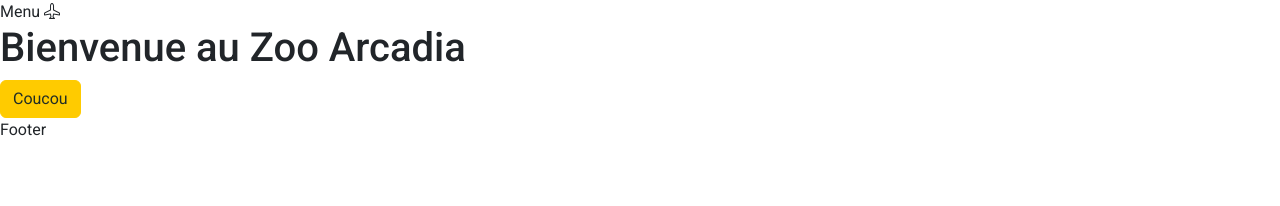
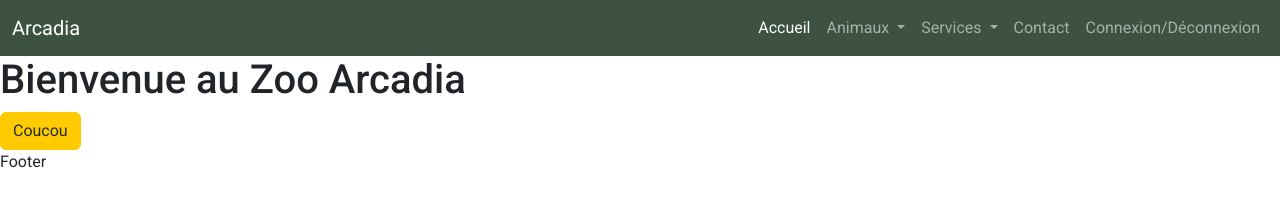
Before and after one commit to Imane-imz/ArcadiaZoo-FrontEnd, a website with bundled scripts: page index.html in a window 1280 px wide. Built offline with nearby package versions, Linux system fonts and the light colour scheme; files whose address does not match are found by name.

Commit message:
Add Navbar

```diff
--- a/index.html
+++ b/index.html
@@ -14,7 +14,48 @@
 </head>
 <body>
 
-    <header>Menu <i class="bi bi-airplane"></i></header>
+    <header>
+        <nav class="navbar navbar-expand-lg bg-dark" data-bs-theme="dark">
+            <div class="container-fluid">
+              <a class="navbar-brand" href="/">Arcadia</a>
+              <button class="navbar-toggler" type="button" data-bs-toggle="collapse" data-bs-target="#navbarSupportedContent" aria-controls="navbarSupportedContent" aria-expanded="false" aria-label="Toggle navigation">
+                <span class="navbar-toggler-icon"></span>
+              </button>
+              <div class="collapse navbar-collapse" id="navbarSupportedContent">
+                <ul class="navbar-nav ms-auto mb-2 mb-lg-0">
+                  <li class="nav-item">
+                    <a class="nav-link active" href="/">Accueil</a>
+                  </li>
+                  <li class="nav-item dropdown">
+                    <a class="nav-link dropdown-toggle" href="#" role="button" data-bs-toggle="dropdown" aria-expanded="false">
+                      Animaux
+                    </a>
+                    <ul class="dropdown-menu">
+                      <li><a class="dropdown-item" href="#">Habitats</a></li>
+                      <li><a class="dropdown-item" href="#">Animaux</a></li>
+                    </ul>
+                  </li>
+                  <li class="nav-item dropdown">
+                    <a class="nav-link dropdown-toggle" href="#" role="button" data-bs-toggle="dropdown" aria-expanded="false">
+                      Services
+                    </a>
+                    <ul class="dropdown-menu">
+                      <li><a class="dropdown-item" href="#">Restauration</a></li>
+                      <li><a class="dropdown-item" href="#">Visite des habitats</a></li>
+                      <li><a class="dropdown-item" href="#">Le petit train</a></li>
+                    </ul>
+                  </li>
+                  <li class="nav-item">
+                    <a class="nav-link" href="#">Contact</a>
+                  </li>
+                  <li class="nav-item">
+                    <a class="nav-link" href="#">Connexion/Déconnexion</a>
+                  </li>
+                </ul>
+              </div>
+            </div>
+          </nav>
+    </header>
 
     <main id="main-page">
         <!-- Contenu de la page -->
```
